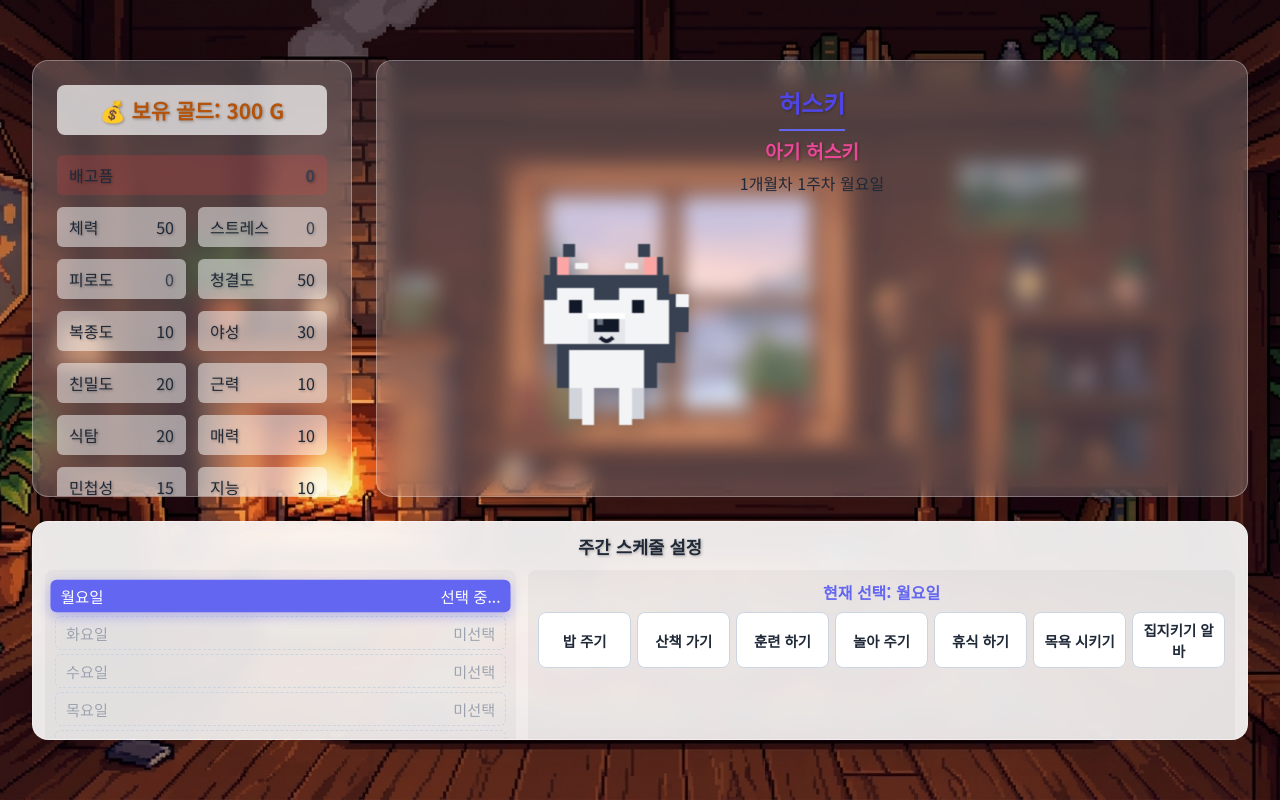
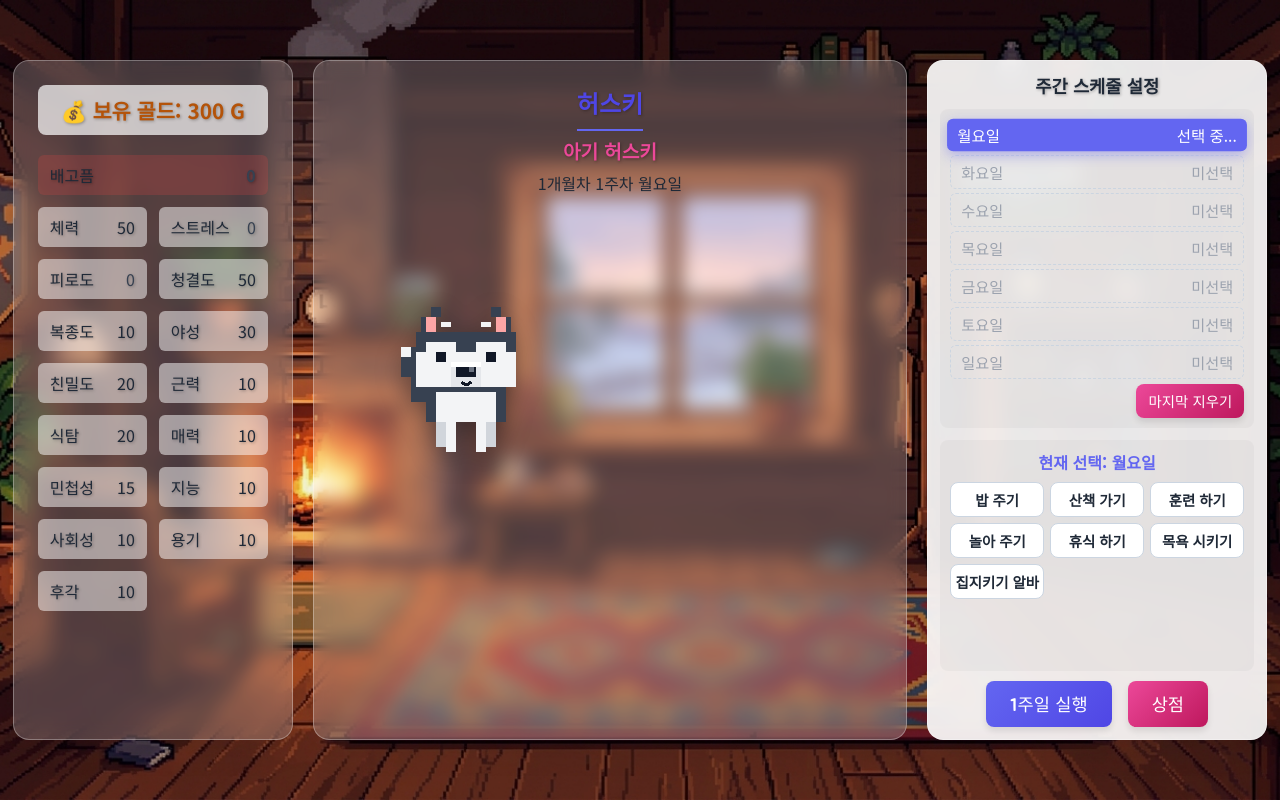
Before and after one commit to dlawodnjs/HUSKY-GAME, a plain HTML site: page index.html in a window 1280 px wide. Both pictures are taken after a click on the button "게임 시작". Drawn offline with Linux system fonts and the light colour scheme.

Commit message:
Refactor layout to 3 columns (Left, Center, Right) to eliminate scrolling

```diff
--- a/css/styles.css
+++ b/css/styles.css
@@ -123,14 +123,13 @@ h1, h2, h3 {
 /* Main Game Screen Layout */
 .app-layout {
     display: grid;
-    grid-template-columns: 320px 1fr;
-    grid-template-rows: 2fr 1fr;
+    grid-template-columns: 280px 1fr 340px;
+    grid-template-rows: 1fr;
     grid-template-areas:
-        "stats stage"
-        "schedule schedule";
-    gap: 24px;
-    width: 95%;
-    max-width: 1400px;
+        "stats stage schedule";
+    gap: 20px;
+    width: 98%;
+    max-width: 1500px;
     height: 85vh;
     margin: 5vh auto;
 }
@@ -362,9 +361,10 @@ h1, h2, h3 {
     grid-area: schedule;
     width: 100%;
     height: 100%;
-    overflow-y: auto;
     background: rgba(255,255,255,0.9);
     padding: 12px;
+    display: flex;
+    flex-direction: column;
 }
 
 .schedule-panel h3 {
@@ -373,14 +373,15 @@ h1, h2, h3 {
     text-align: center;
     margin: 0 0 10px 0;
     font-size: 1.1rem;
+    flex-shrink: 0;
 }
 
 .schedule-layout {
-    display: grid;
-    grid-template-columns: 1fr 1.5fr;
+    display: flex;
+    flex-direction: column;
     gap: 12px;
-    margin-bottom: 8px;
-    text-align: left;
+    flex-grow: 1;
+    overflow: hidden;
 }
 
 @media (max-width: 768px) {
@@ -395,6 +396,7 @@ h1, h2, h3 {
     padding: 10px;
     display: flex;
     flex-direction: column;
+    flex: 1;
 }
 
 .schedule-list {
@@ -437,6 +439,10 @@ h1, h2, h3 {
     background: rgba(0,0,0,0.03);
     border-radius: 8px;
     padding: 10px;
+    display: flex;
+    flex-direction: column;
+    flex: 1;
+    overflow-y: auto;
 }
 
 .current-edit-day {
@@ -489,6 +495,7 @@ h1, h2, h3 {
     display: flex;
     justify-content: center;
     gap: 16px;
+    flex-shrink: 0;
 }
 
 /* Inline Event Panel */
```
